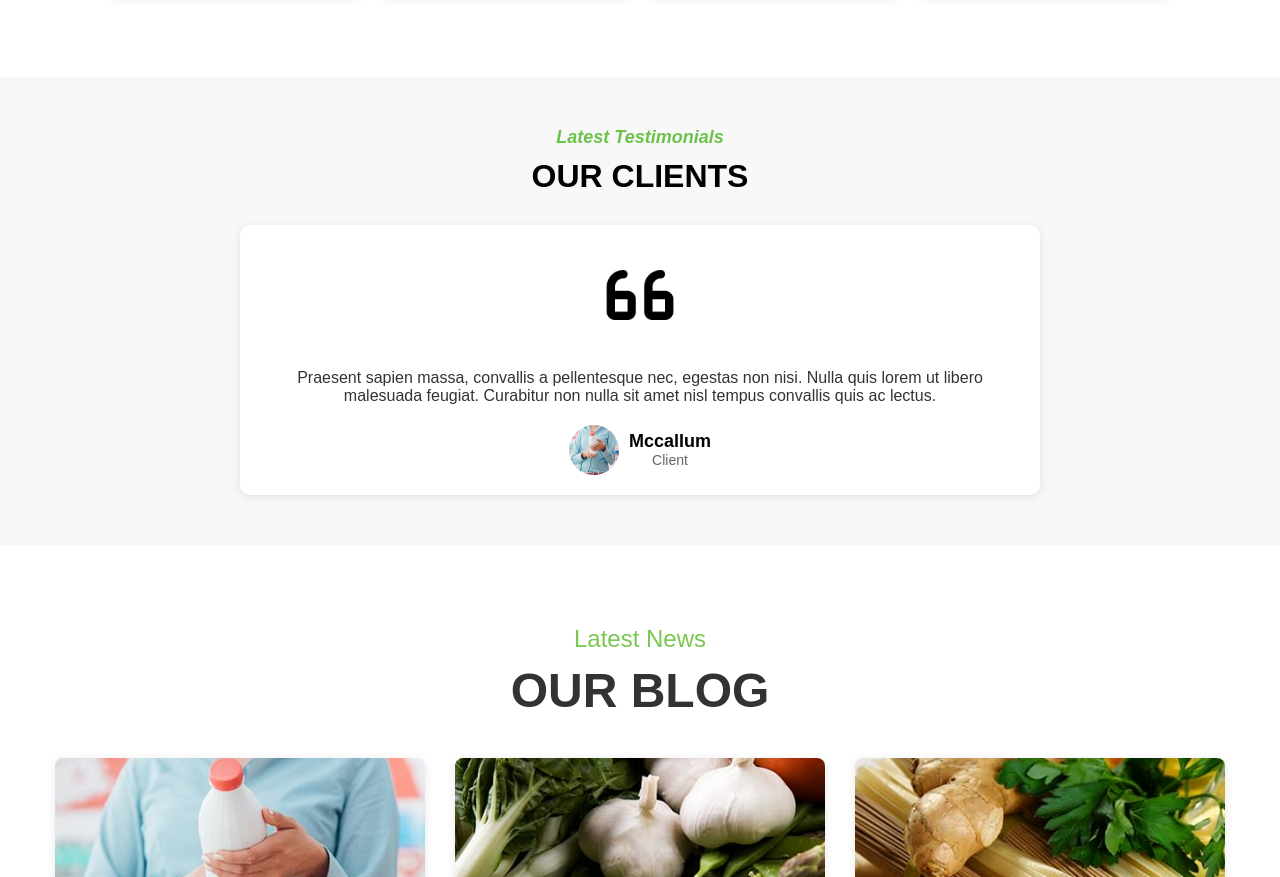
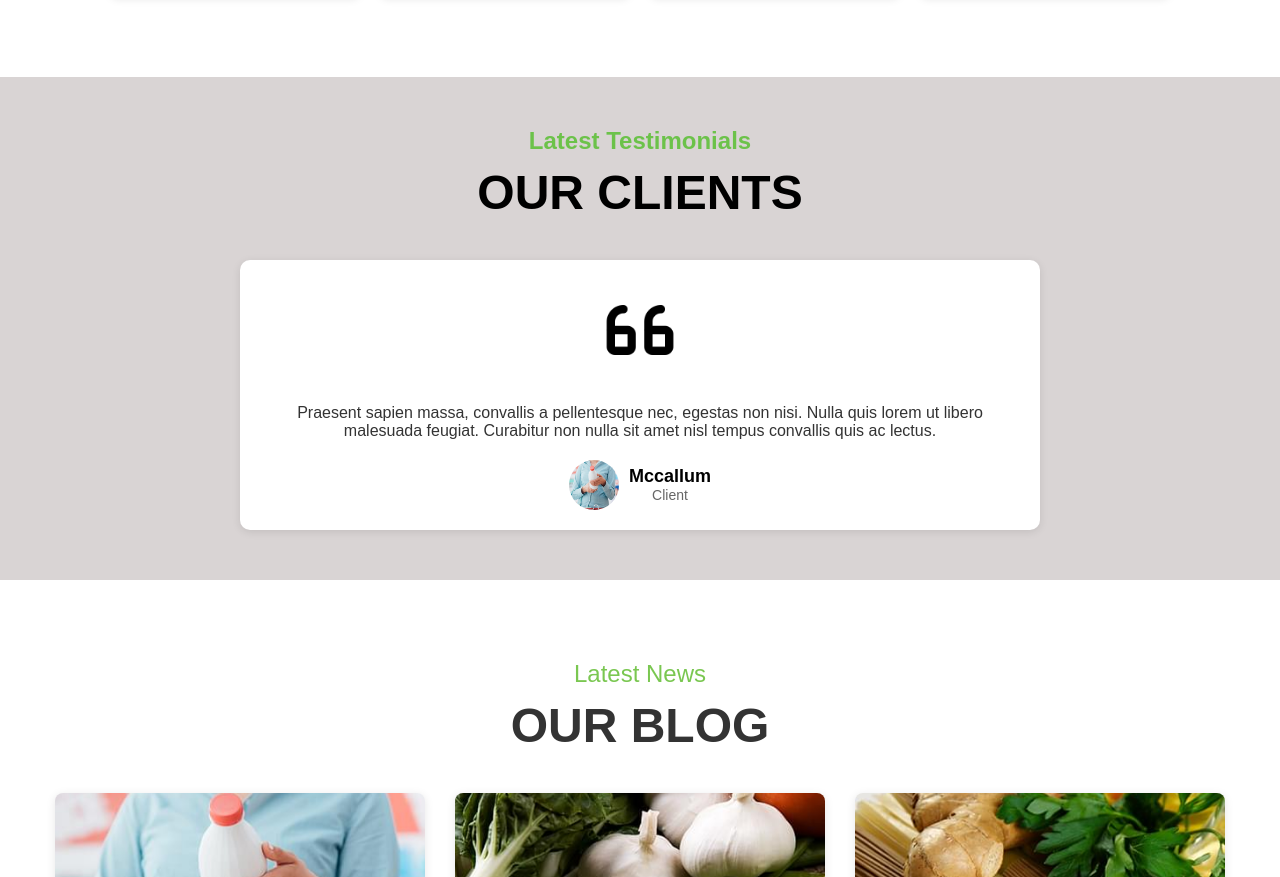
Before and after one commit to Mr-Yash-beldar/GreenMarket, a plain HTML site: page index.html in a window 1280 px wide. Shown: the part 2317-3194 px from the top of the page. Drawn offline with nearby package versions, Linux system fonts and the light colour scheme.

Commit message:
formated

```diff
--- a/styles.css
+++ b/styles.css
@@ -387,7 +387,6 @@ about-section {
 
 /* product section*/
 
-
 .product-section {
   padding: 80px 0;
   text-align: center;
@@ -458,19 +457,18 @@ about-section {
 .testimonial-section {
   text-align: center;
   padding: 50px 20px;
-  background-color: #f8f8f8;
+  background-color: #d9d4d4;
 }
 
 .section-subtitle {
   color: #6cc24a;
-  font-style: italic;
-  font-size: 18px;
+  font-size: 24px;
   margin-bottom: 10px;
 }
 
 .section-title {
-  font-size: 32px;
-  margin-bottom: 30px;
+  font-size: 48px;
+  margin-bottom: 40px;
 }
 
 .testimonial-carousel {
```
Also changed, not shown: Image/facebook.png (added), Image/google-plus.png (added), Image/instagram.png (added), Image/youtube.png (added).
